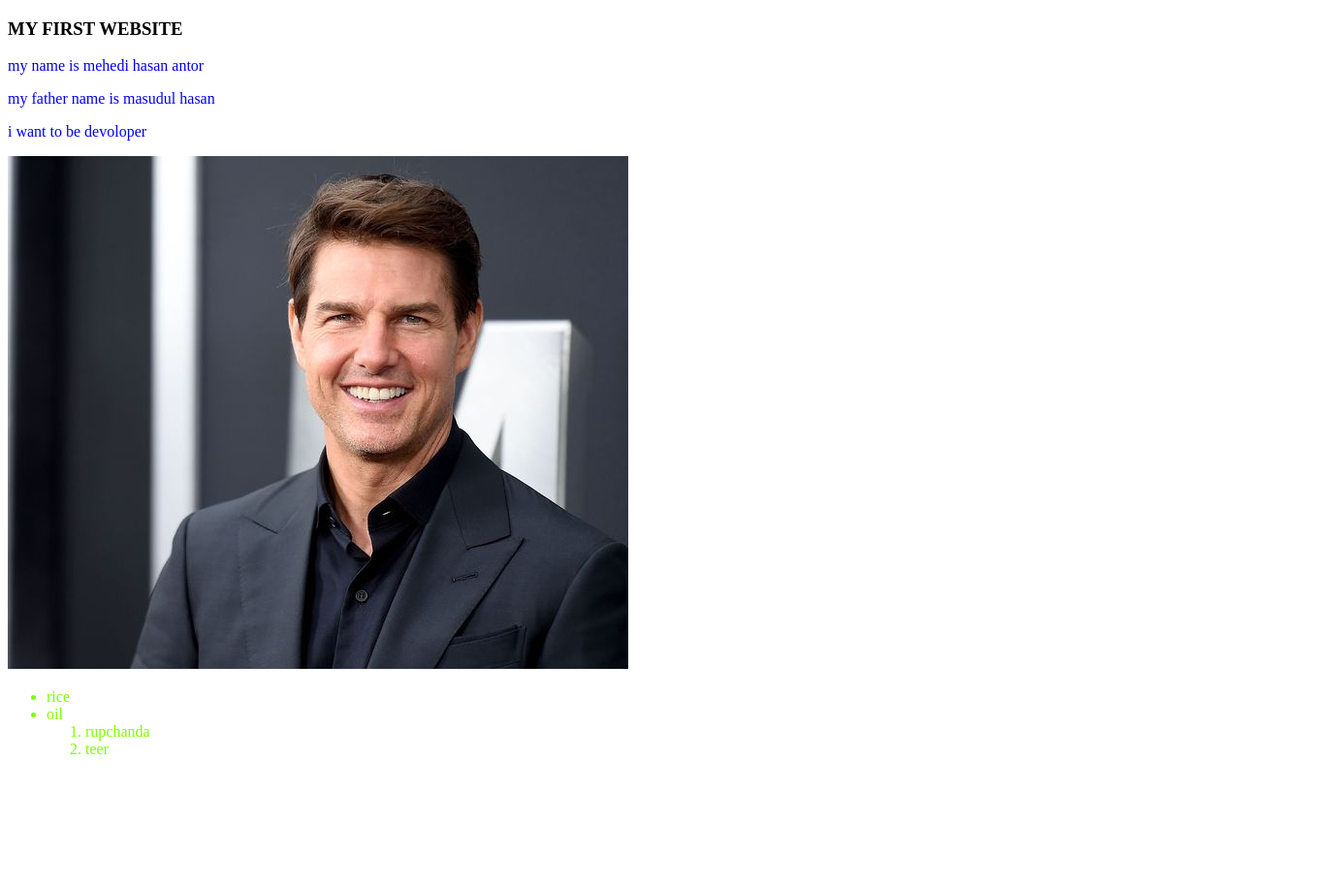
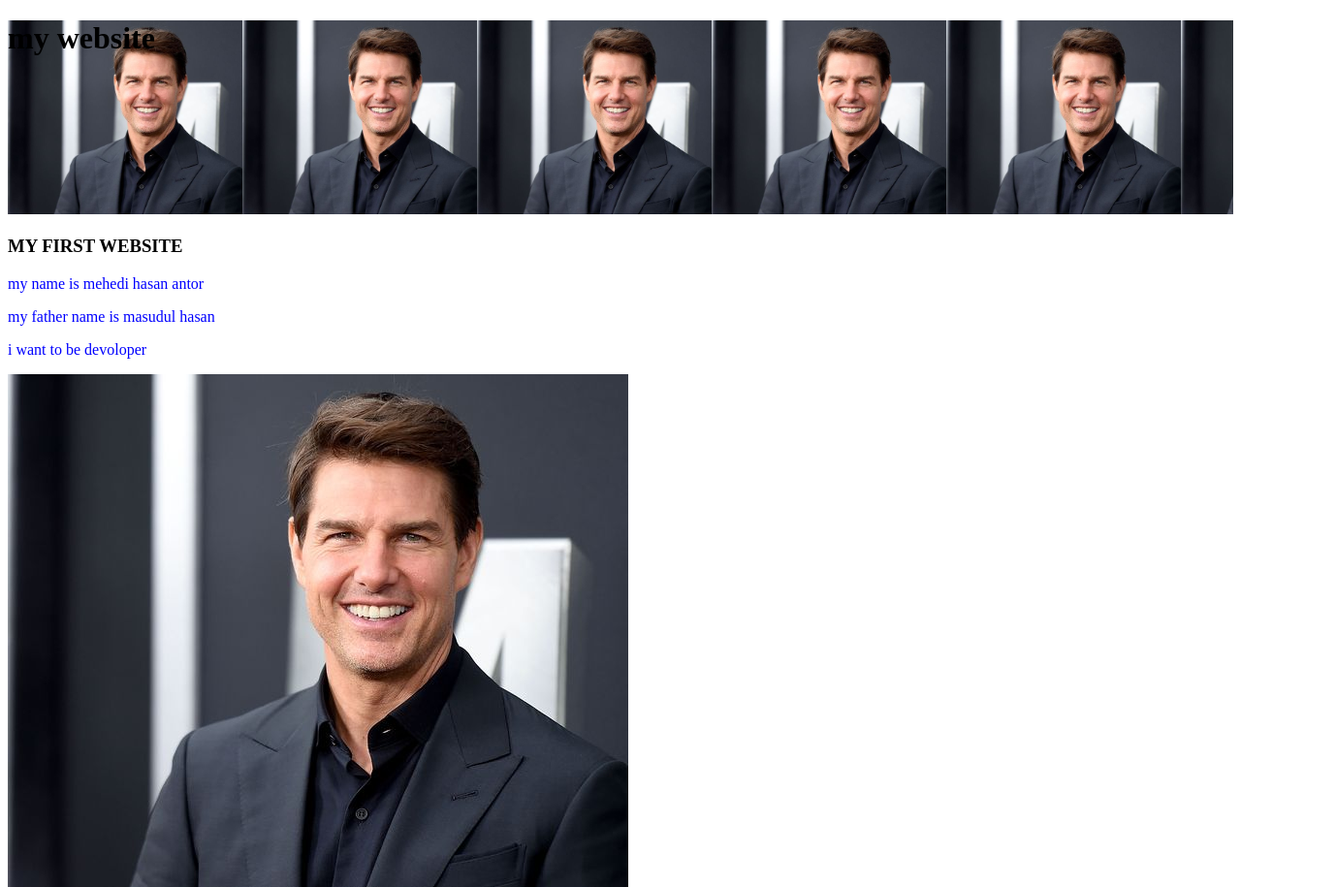
Before and after one commit to mehediprogramhero3/my-fourth-repo, a plain HTML site: page index.html in a window 1280 px wide. Shown: the top 915 px of the page at 97% size, 1378 px wide, since content can reach past the window. Before the commit the page ends 800 px from the top, so only its background shows below. Drawn offline with Linux system fonts and the light colour scheme.

Commit message:
added style

```diff
--- a/index.html
+++ b/index.html
@@ -7,11 +7,15 @@
     <link rel="stylesheet" href="style.css">
 </head>
 <body>
+    <header>
+        <h1>my website</h1>
+    </header>
     <h3>MY FIRST WEBSITE</h3>
     <p>my name is mehedi hasan antor</p>
     <p>my father name is masudul hasan</p>
     <p>i want to be devoloper</p>
     <img src="tom.jpg" alt="">
+    <img src="tom1.jpg" alt="">
     <ul>
         <li>rice</li>
         <li>oil
--- a/style.css
+++ b/style.css
@@ -7,3 +7,8 @@ h3{
 li{
     color: chartreuse;
 }
+h1{
+    height: 200px;
+    background-image: url('tom.jpg');
+    background-size: contain;
+}
```
Also changed, not shown: 1 other file.
